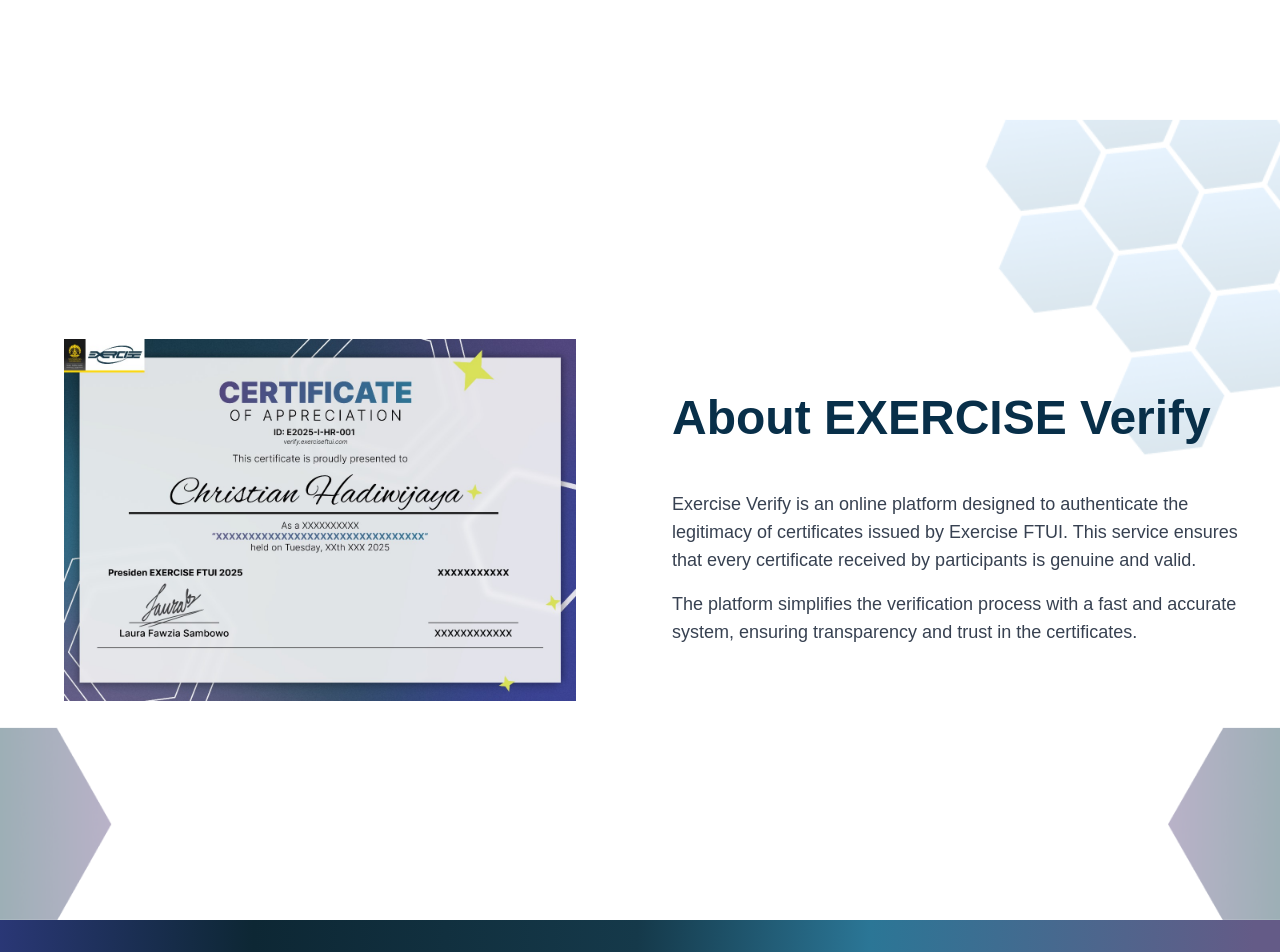
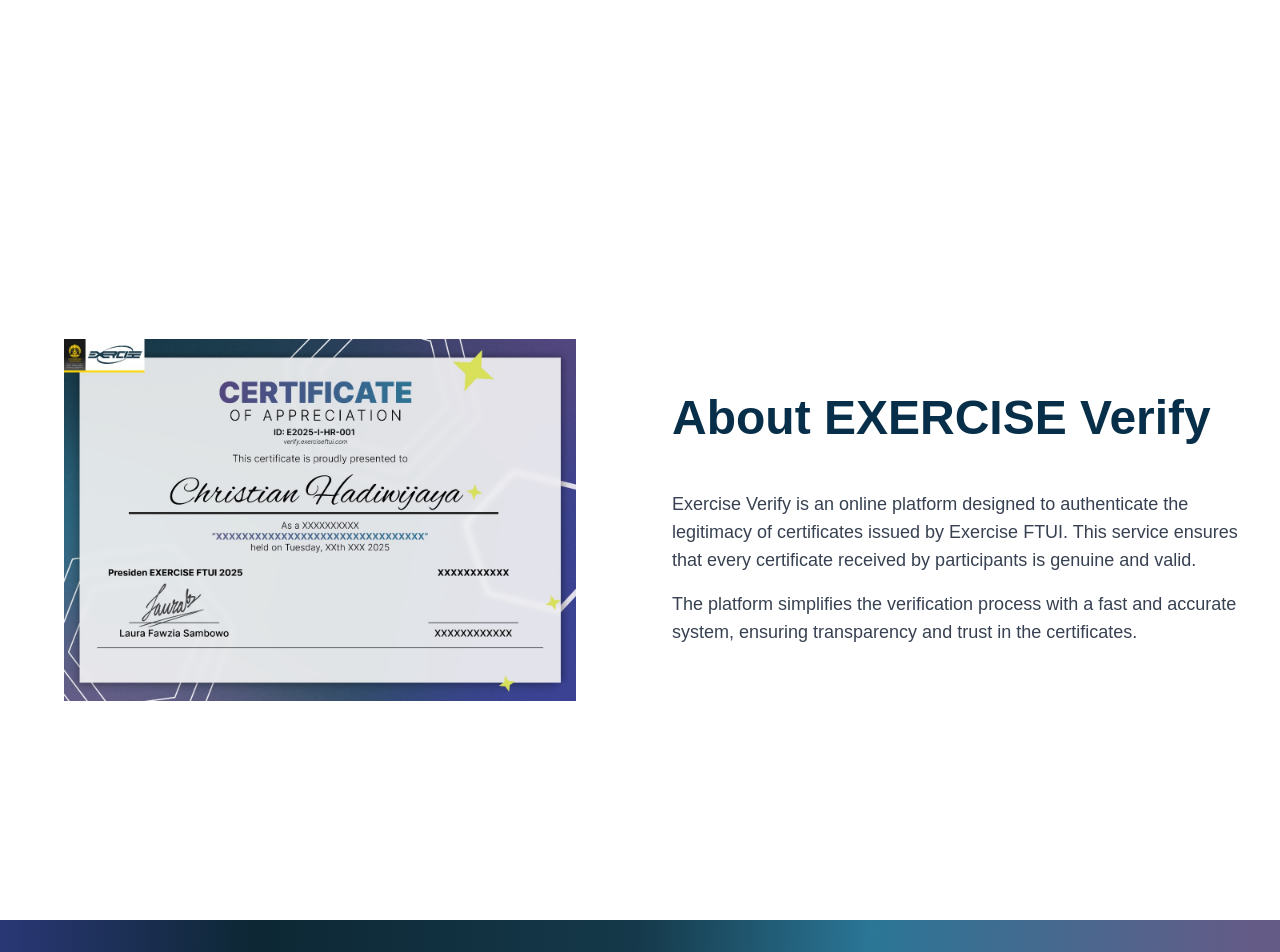
Before and after one commit to Deann7/Exercise-VerifyCertificate, a Next.js app: page / in a window 1280 px wide. Shown: the part 760-1712 px from the top of the page. Built offline with nearby package versions, Linux system fonts and the light colour scheme.

Commit message:
ilangin image gaje nelson

```diff
--- a/src/components/About.js
+++ b/src/components/About.js
@@ -33,21 +33,6 @@
         </div>
       </div>
 
-      <img
-        src="/ak2.png"
-        alt="Decoration"
-        className="absolute top-0 opacity-40 right-0 w-28 sm:w-40 md:w-80 h-auto animate-float z-10"
-      />
-      <img
-        src="/bk2.png"
-        alt="Decoration"
-        className="absolute bottom-0 opacity-40 right-0 w-12 sm:w-16 md:w-28 h-auto animate-float delay-150"
-      />
-      <img
-        src="/bl2.png"
-        alt="Decoration"
-        className="absolute bottom-0 opacity-40 left-0 w-12 sm:w-16 md:w-28 h-auto animate-float delay-300"
-      />
     </div>
   );
 }
```
